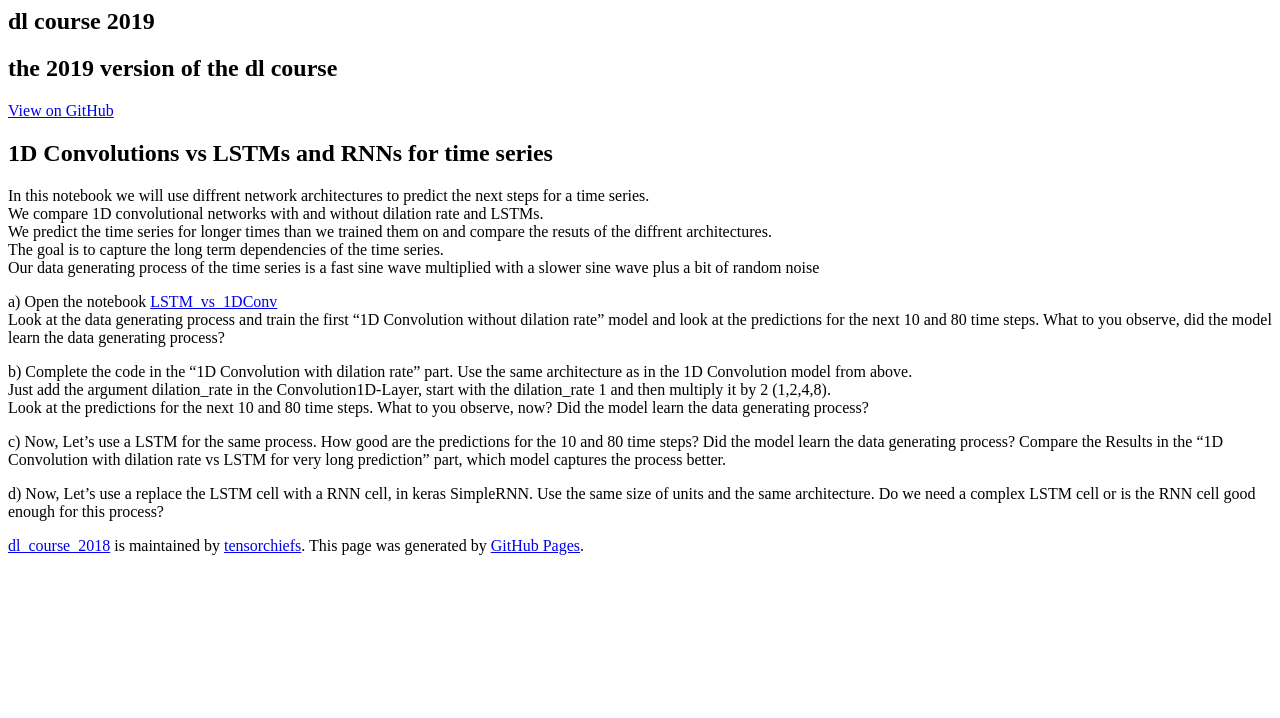
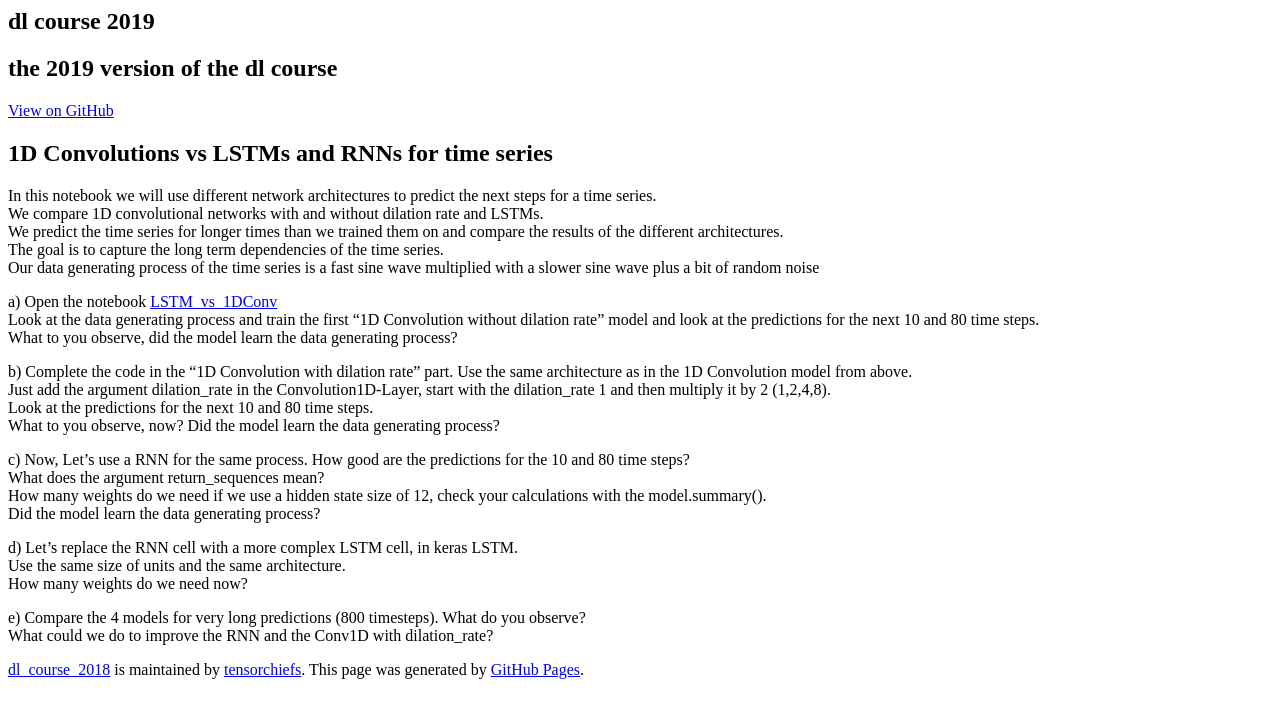
Before and after one commit to tensorchiefs/dl_course_2018, a Jekyll site: the page built from docs/exercises/1D_Convolutions_vs_LSTMs_and_RNNs_for_time_series.md, in a window 1280 px wide. Shown: the top 718 px of the page. Built offline with Jekyll 4.4.1, drawn with Linux system fonts in a browser that asks for light colours; a script that is not in the unit is left out; the repository's description, which GitHub fills in, is left out.

Commit message:
Update 1D_Convolutions_vs_LSTMs_and_RNNs_for_time_series.md

```diff
--- a/docs/exercises/1D_Convolutions_vs_LSTMs_and_RNNs_for_time_series.md
+++ b/docs/exercises/1D_Convolutions_vs_LSTMs_and_RNNs_for_time_series.md
@@ -5,24 +5,32 @@ title: Deep Learning Course
 ---
 ## 1D Convolutions vs LSTMs and RNNs for time series
 
-In this notebook we will use diffrent network architectures to predict the next steps for a time series.
+In this notebook we will use different network architectures to predict the next steps for a time series.
 We compare 1D convolutional networks with and without dilation rate and LSTMs.
-We predict the time series for longer times than we trained them on and compare the resuts of the diffrent architectures.
+We predict the time series for longer times than we trained them on and compare the results of the different architectures.
 The goal is to capture the long term dependencies of the time series.
 Our data generating process of the time series is a fast sine wave multiplied with a slower sine wave plus a bit of random noise
 
 
 a) Open the notebook [LSTM_vs_1DConv](https://github.com/tensorchiefs/dl_course_2018/blob/master/notebooks/12_LSTM_vs_1DConv.ipynb)
 Look at the data generating process and train the first "1D Convolution without dilation rate" model and look at the predictions for the next
-10 and 80 time steps. What to you observe, did the model learn the data generating process?
+10 and 80 time steps.
+What to you observe, did the model learn the data generating process?
 
 b) Complete the code in the "1D Convolution with dilation rate" part. Use the same architecture as in the 1D Convolution model from above.
 Just add the argument dilation_rate in the Convolution1D-Layer, start with the dilation_rate 1 and then multiply it by 2 (1,2,4,8).
-Look at the predictions for the next 10 and 80 time steps. What to you observe, now? Did the model learn the data generating process?
+Look at the predictions for the next 10 and 80 time steps.
+What to you observe, now? Did the model learn the data generating process?
 
-c) Now, Let's use a LSTM for the same process. How good are the predictions for the 10 and 80 time steps?
+c) Now, Let's use a RNN for the same process. How good are the predictions for the 10 and 80 time steps?
+What does the argument return_sequences mean?
+How many weights do we need if we use a hidden state size of 12, check your calculations with the model.summary().
 Did the model learn the data generating process?
-Compare the Results in the "1D Convolution with dilation rate vs LSTM for very long prediction" part, which model captures the process better.
 
-d) Now, Let's use a replace the LSTM cell with a RNN cell, in keras SimpleRNN. Use the same size of units and the same architecture.
-Do we need a complex LSTM cell or is the RNN cell good enough for this process?
+d) Let's replace the RNN cell with a more complex LSTM cell, in keras LSTM.
+Use the same size of units and the same architecture.
+How many weights do we need now?
+
+e) Compare the 4 models for very long predictions (800 timesteps).
+What do you observe?
+What could we do to improve the RNN and the Conv1D with dilation_rate?
```
